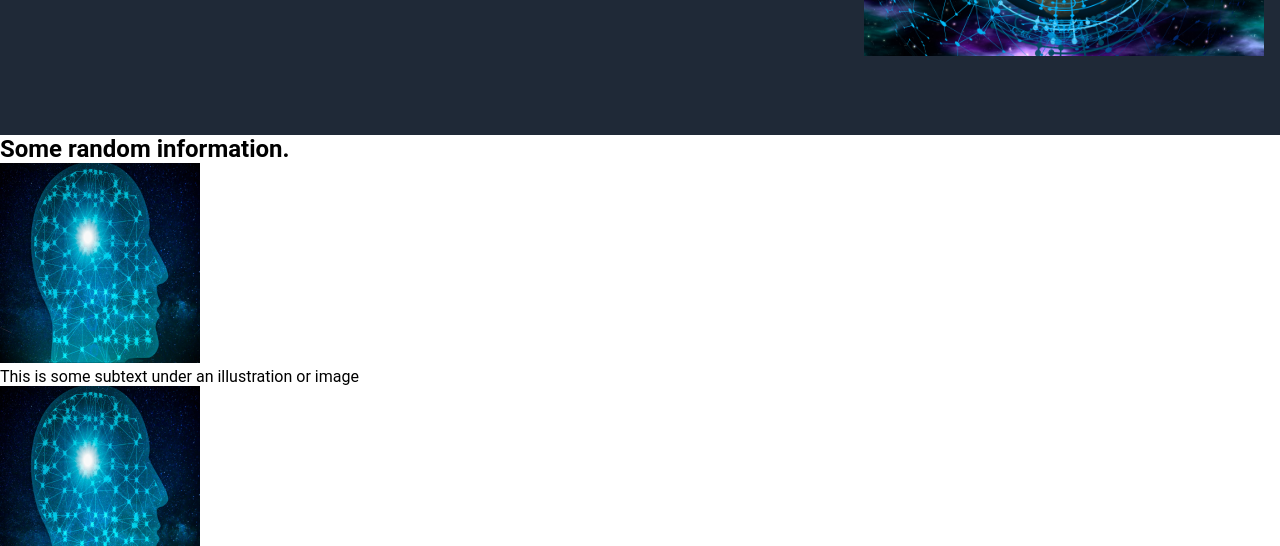
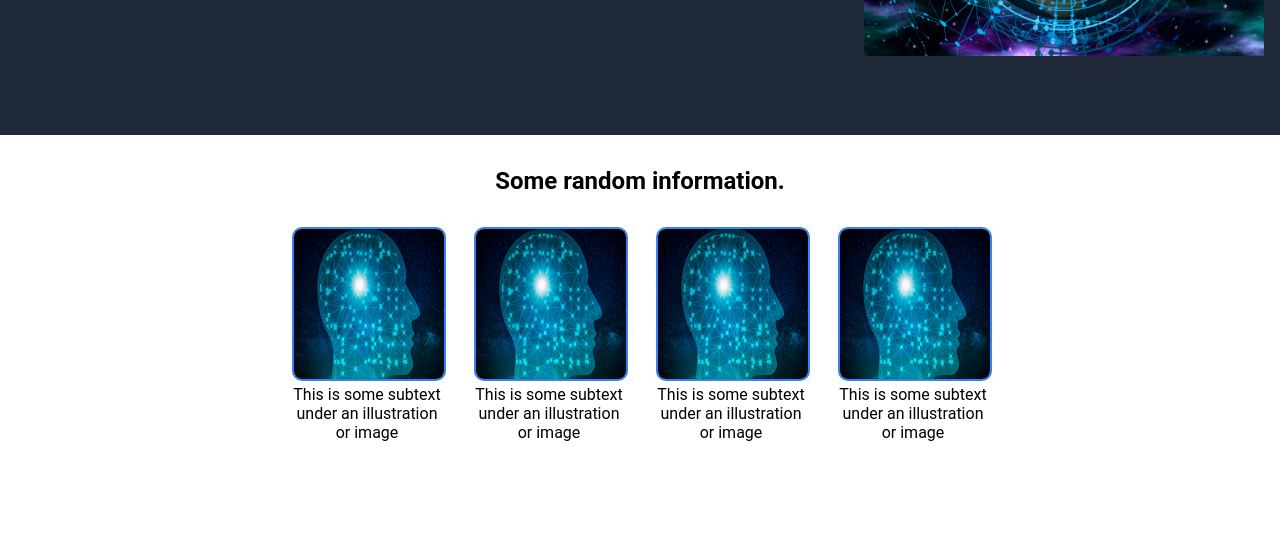
Before and after one commit to Xattle/OdinProjectPractice, a plain HTML site: page projects/landing-page/index.html in a window 1280 px wide. Shown: the part 377-923 px from the top of the page. Drawn offline with Linux system fonts and the light colour scheme.

Commit message:
style subfold-1

```diff
--- a/projects/landing-page/css/style.css
+++ b/projects/landing-page/css/style.css
@@ -12,8 +12,8 @@
 }
 
 img {
-    width: 200px;
-    height: 200px;
+    width: 150px;
+    height: 150px;
 }
 
 /* Header formatting */
@@ -94,3 +94,35 @@
     width: 400px;
     height: auto;
 }
+
+/* Subfold 1 */
+
+#subfold-1 {
+    display: flex;
+    flex-direction: column;
+    justify-content: center;
+    align-items: center;
+    gap: 32px;
+    padding: 32px;
+}
+
+.card-zone {
+    display: flex;
+    gap: 32px;
+    justify-content: center;
+    padding-bottom: 75px;
+}
+
+.card {
+    width: 150px;
+    text-align: center;
+}
+
+.card > img {
+    border-style: solid;
+    border-color: #3882F6;
+    border-radius: 10px;
+    border-width: 2px;
+}
+
+/*  */
```
